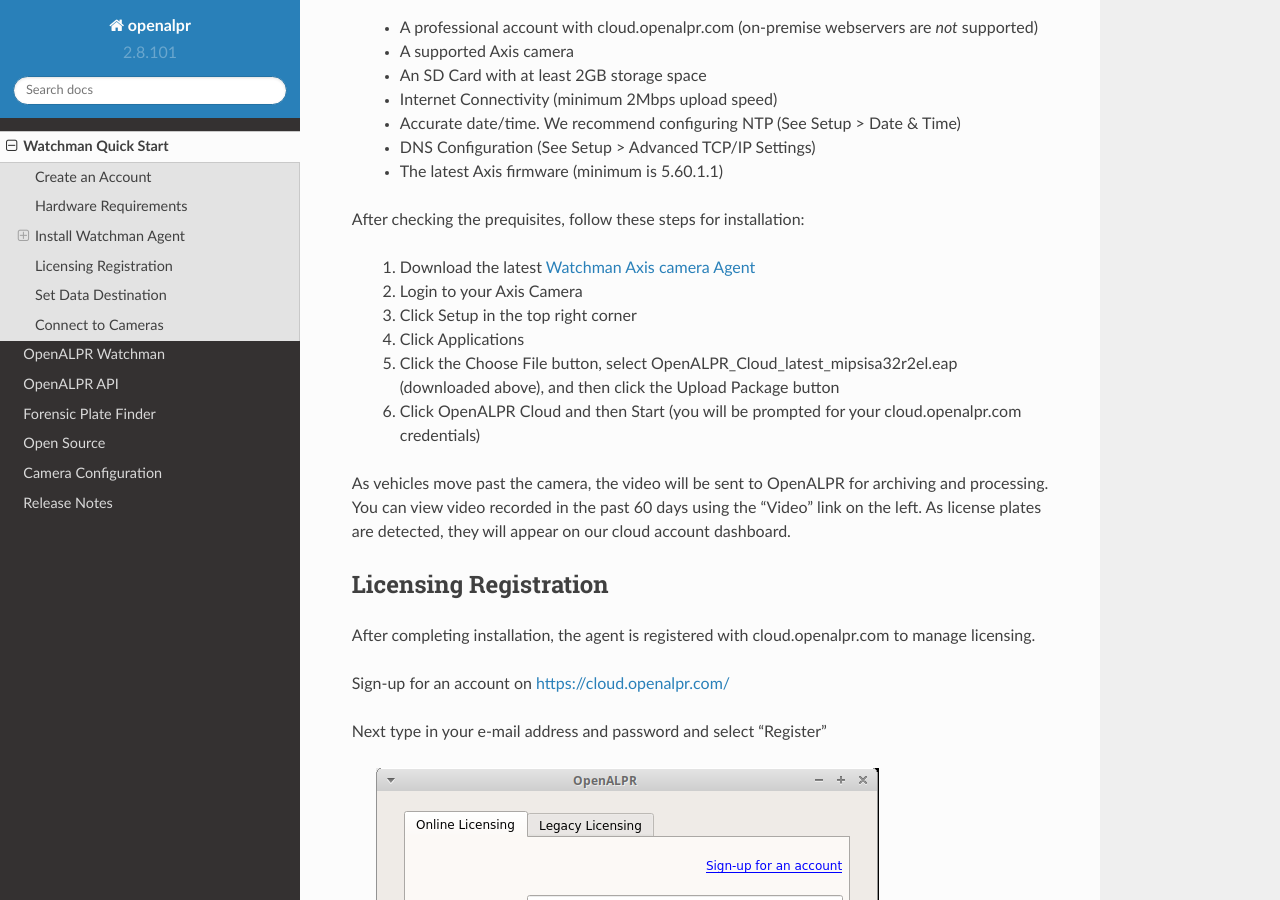
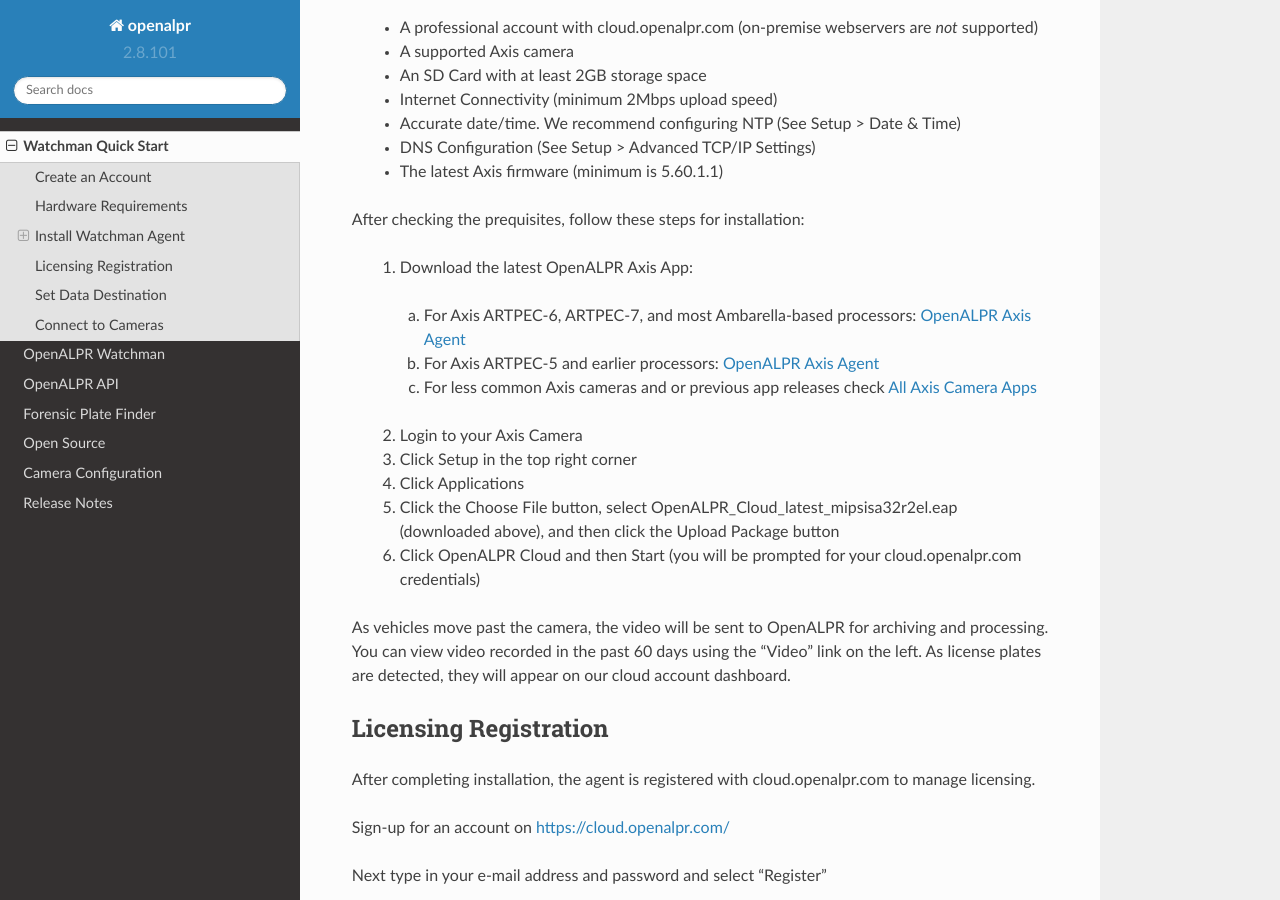
Before and after one commit to openalpr/doc, a Sphinx documentation site: the page built from source/getting_started.rst, in a window 1280 px wide and 900 px high, scrolled down 2351 px. Built offline with Sphinx 7.4.7 and the Read the Docs theme 2.0.0, drawn with Linux system fonts in a browser that asks for light colours.

Commit message:
Updated Axis instructions

```diff
--- a/source/getting_started.rst
+++ b/source/getting_started.rst
@@ -112,7 +112,12 @@
 
 After checking the prequisites, follow these steps for installation:
 
-  1. Download the latest `Watchman Axis camera Agent <https://deb.openalpr.com/axis/OpenALPR_Cloud_latest_mipsisa32r2el.eap>`_
+  1. Download the latest OpenALPR Axis App:
+
+    a. For Axis ARTPEC-6, ARTPEC-7, and most Ambarella-based processors: `OpenALPR Axis Agent <https://deb.openalpr.com/axis/OpenALPR_Cloud_latest_armv7hf.eap>`_
+    b. For Axis ARTPEC-5 and earlier processors: `OpenALPR Axis Agent <https://deb.openalpr.com/axis/OpenALPR_Cloud_latest_mipsisa32r2el.eap>`_
+    c. For less common Axis cameras and or previous app releases check `All Axis Camera Apps <https://deb.openalpr.com/axis/index.html>`_
+
   2. Login to your Axis Camera
   3. Click Setup in the top right corner
   4. Click Applications
```
Also changed, not shown: source/watchman.rst (+6 -1 lines).
